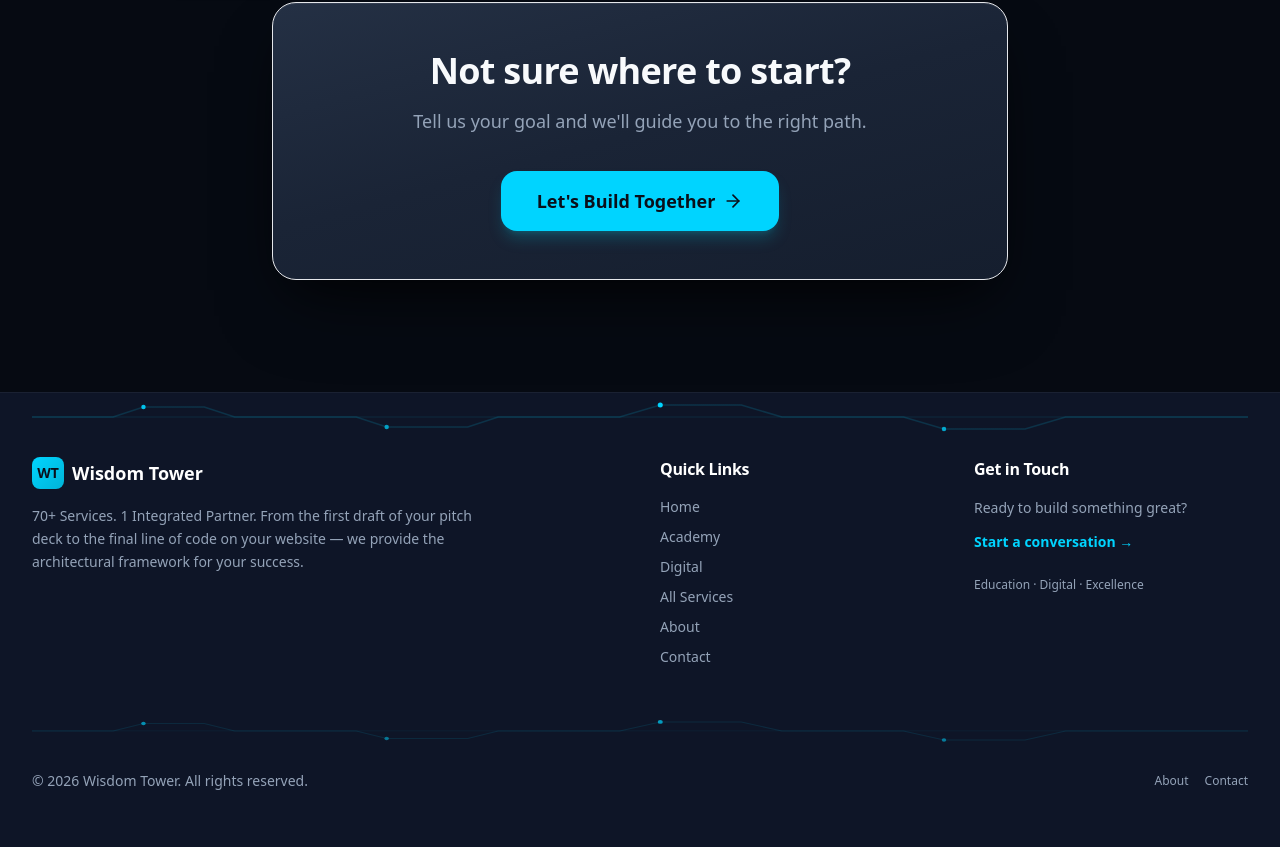
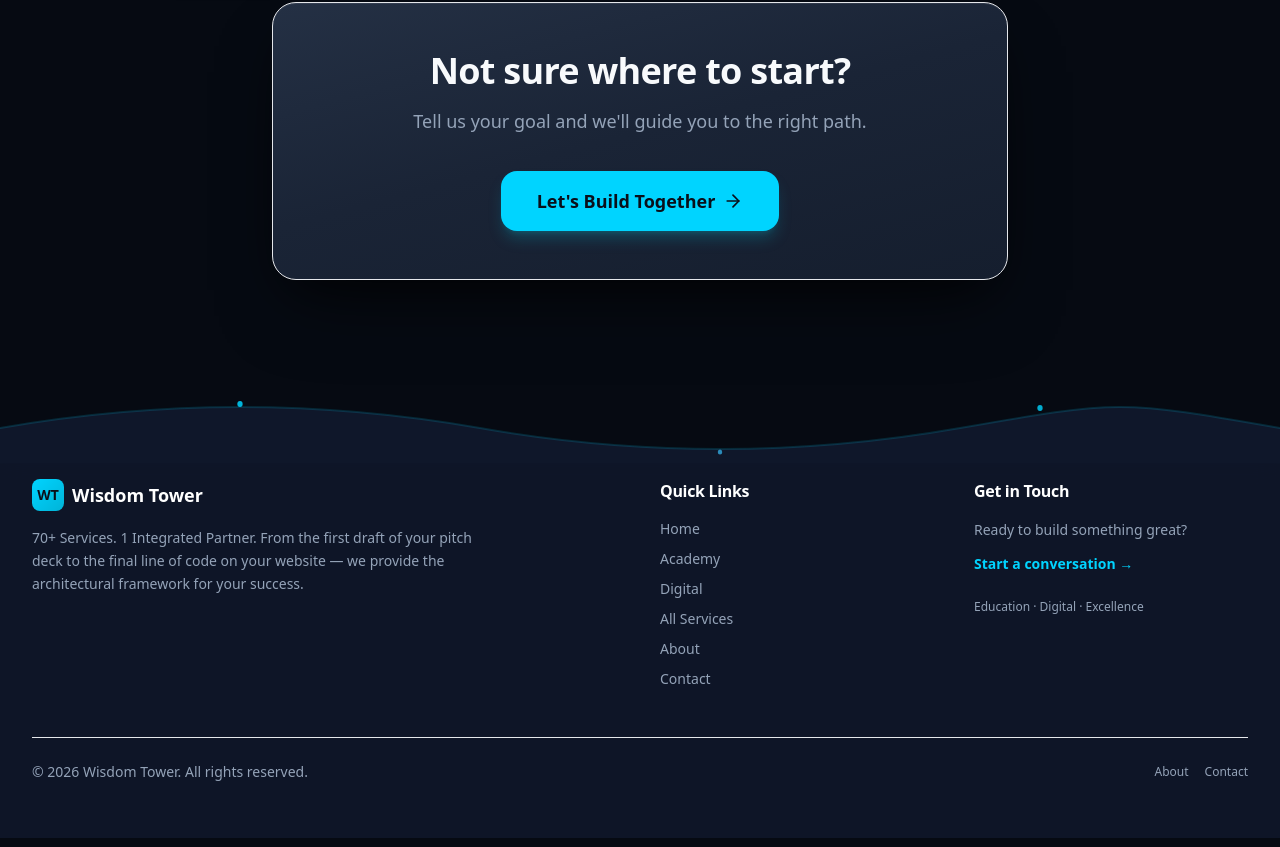
Before and after one commit to hiyabteklu/Wisdom-tower-academy, a Next.js app: page / in a window 1280 px wide. Shown: the part 1538-2385 px from the top of the page. Built offline with nearby package versions, Linux system fonts and the light colour scheme; no server answers.

Commit message:
style(footer): wave cut separator (cubic/S-curve) instead of thin node line
Full-width SVG wave between page content and footer, dark-theme cyan edge.

```diff
--- a/src/components/Footer.tsx
+++ b/src/components/Footer.tsx
@@ -1,44 +1,59 @@
 import Link from "next/link";
 
-/** Stylized geometric “cube graph” divider — not a flat rule */
-function GraphDivider({ className = "" }: { className?: string }) {
+/**
+ * Full-bleed wave cut — smooth cubic-style S-curve (like x³ / sine graph),
+ * not a flat rule or thin polyline.
+ */
+function WaveCut({ flip = false }: { flip?: boolean }) {
   return (
-    <div className={`relative w-full h-8 flex items-center ${className}`} aria-hidden>
+    <div
+      className={`relative w-full leading-none ${flip ? "rotate-180" : ""}`}
+      aria-hidden
+    >
       <svg
-        className="w-full h-8 text-wisdom-cyan/40"
-        viewBox="0 0 1200 32"
+        className="block w-full h-[48px] sm:h-[64px] md:h-[72px]"
+        viewBox="0 0 1440 72"
         preserveAspectRatio="none"
-        fill="none"
         xmlns="http://www.w3.org/2000/svg"
       >
-        {/* Base faint line */}
-        <path
-          d="M0 16 H1200"
-          stroke="currentColor"
-          strokeWidth="1"
-          strokeOpacity="0.25"
-        />
-        {/* Zig / isometric cube-edge path */}
-        <path
-          d="M0 16 H80 L110 6 H170 L200 16 H320 L350 26 H430 L460 16 H580 L620 4 H700 L740 16 H860 L900 28 H980 L1020 16 H1200"
-          stroke="url(#footerGraphGrad)"
-          strokeWidth="1.5"
-          strokeLinejoin="miter"
-          vectorEffect="non-scaling-stroke"
-        />
-        {/* Node dots at peaks */}
-        <circle cx="110" cy="6" r="2.2" fill="#00d4ff" fillOpacity="0.9" />
-        <circle cx="350" cy="26" r="2.2" fill="#00d4ff" fillOpacity="0.7" />
-        <circle cx="620" cy="4" r="2.5" fill="#00d4ff" />
-        <circle cx="900" cy="28" r="2.2" fill="#00d4ff" fillOpacity="0.75" />
         <defs>
-          <linearGradient id="footerGraphGrad" x1="0" y1="0" x2="1200" y2="0">
+          <linearGradient id="wtWaveFill" x1="0" y1="0" x2="0" y2="1">
+            <stop offset="0%" stopColor="#0f172a" stopOpacity="1" />
+            <stop offset="100%" stopColor="#0f172a" stopOpacity="1" />
+          </linearGradient>
+          <linearGradient id="wtWaveStroke" x1="0" y1="0" x2="1440" y2="0">
             <stop offset="0%" stopColor="#00d4ff" stopOpacity="0.15" />
-            <stop offset="35%" stopColor="#00d4ff" stopOpacity="0.85" />
-            <stop offset="65%" stopColor="#38bdf8" stopOpacity="0.9" />
+            <stop offset="25%" stopColor="#00d4ff" stopOpacity="0.55" />
+            <stop offset="50%" stopColor="#38bdf8" stopOpacity="0.75" />
+            <stop offset="75%" stopColor="#00d4ff" stopOpacity="0.55" />
             <stop offset="100%" stopColor="#00d4ff" stopOpacity="0.15" />
           </linearGradient>
         </defs>
+        {/* Soft glow under the crest */}
+        <path
+          d="M0 36
+             C180 8, 360 8, 540 36
+             S900 64, 1080 36
+             S1260 8, 1440 36
+             L1440 72 L0 72 Z"
+          fill="url(#wtWaveFill)"
+        />
+        {/* Graph line — cubic segments */}
+        <path
+          d="M0 36
+             C180 8, 360 8, 540 36
+             S900 64, 1080 36
+             S1260 8, 1440 36"
+          fill="none"
+          stroke="url(#wtWaveStroke)"
+          strokeWidth="2"
+          strokeLinecap="round"
+          vectorEffect="non-scaling-stroke"
+        />
+        {/* Accent nodes at extrema (graph peaks) */}
+        <circle cx="270" cy="12" r="3" fill="#00d4ff" fillOpacity="0.85" />
+        <circle cx="810" cy="60" r="2.5" fill="#38bdf8" fillOpacity="0.7" />
+        <circle cx="1170" cy="16" r="3" fill="#00d4ff" fillOpacity="0.8" />
       </svg>
     </div>
   );
@@ -46,15 +61,14 @@ function GraphDivider({ className = "" }: { className?: string }) {
 
 export default function Footer() {
   return (
-    <footer className="relative z-10 bg-wisdom-navy/95 backdrop-blur-md">
-      {/* Top edge: geometric graph cut */}
-      <div className="border-t border-white/5">
-        <div className="max-w-7xl mx-auto px-4 sm:px-6 lg:px-8 pt-2">
-          <GraphDivider />
-        </div>
+    <footer className="relative z-10 mt-auto">
+      {/* Wave sits on top of the navy block — creates the stylized cut */}
+      <div className="relative -mb-px text-wisdom-navy">
+        <WaveCut />
       </div>
 
-      <div className="max-w-7xl mx-auto px-4 sm:px-6 lg:px-8 pb-12 md:pb-14 pt-6">
+      <div className="bg-wisdom-navy/95 backdrop-blur-md">
+        <div className="max-w-7xl mx-auto px-4 sm:px-6 lg:px-8 pb-12 md:pb-14 pt-2 md:pt-4">
           <div className="grid grid-cols-1 sm:grid-cols-2 md:grid-cols-4 gap-10">
             <div className="md:col-span-2">
               <div className="flex items-center gap-2 mb-4">
@@ -64,8 +78,9 @@ export default function Footer() {
                 <span className="font-semibold text-lg text-white">Wisdom Tower</span>
               </div>
               <p className="text-wisdom-muted text-sm max-w-md leading-relaxed">
-              70+ Services. 1 Integrated Partner. From the first draft of your pitch deck to the final
-              line of code on your website — we provide the architectural framework for your success.
+                70+ Services. 1 Integrated Partner. From the first draft of your pitch deck to the
+                final line of code on your website — we provide the architectural framework for your
+                success.
               </p>
             </div>
 
@@ -107,7 +122,9 @@ export default function Footer() {
 
             <div>
               <h4 className="font-semibold mb-4 text-white">Get in Touch</h4>
-            <p className="text-sm text-wisdom-muted leading-relaxed">Ready to build something great?</p>
+              <p className="text-sm text-wisdom-muted leading-relaxed">
+                Ready to build something great?
+              </p>
               <Link
                 href="/contact"
                 className="inline-block mt-3 text-sm font-semibold text-wisdom-cyan hover:underline"
@@ -118,10 +135,7 @@ export default function Footer() {
             </div>
           </div>
 
-        {/* Bottom: same graph motif, thinner */}
-        <div className="mt-12">
-          <GraphDivider className="opacity-70 scale-y-75 origin-center" />
-          <div className="pt-6 flex flex-col sm:flex-row items-center justify-between gap-3 text-sm text-wisdom-muted">
+          <div className="mt-12 pt-6 border-t border-white/8 flex flex-col sm:flex-row items-center justify-between gap-3 text-sm text-wisdom-muted">
             <p>© {new Date().getFullYear()} Wisdom Tower. All rights reserved.</p>
             <div className="flex items-center gap-4 text-xs">
               <Link href="/about" className="hover:text-wisdom-cyan transition-colors">
```
Lines whose indentation alone changed are shown as unchanged.
